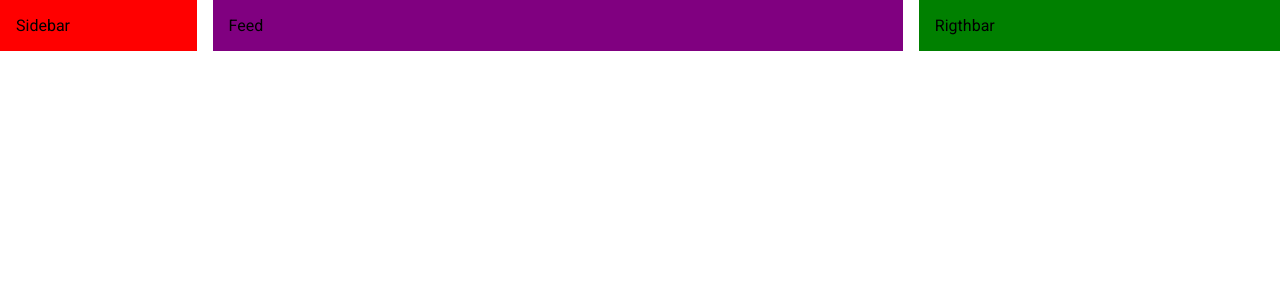
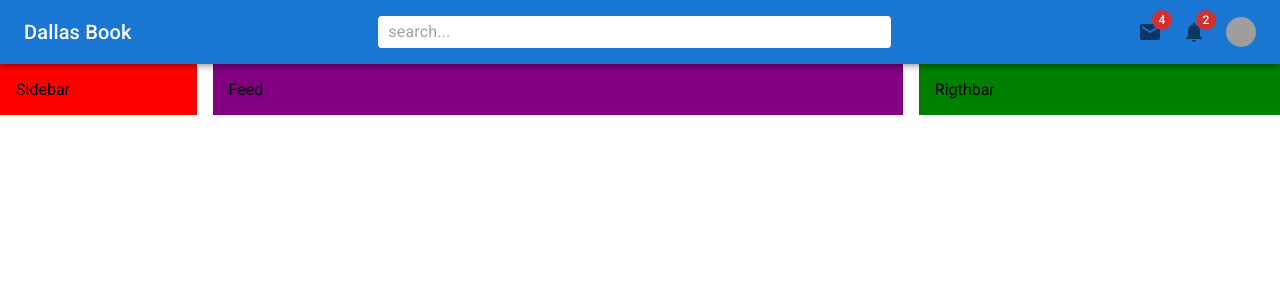
Before and after one commit to Decodedal/material-codealone-fbclone, a React (Create React App) app: page / in a window 1280 px wide. Shown: the top 300 px of the page. Built offline with nearby package versions, Linux system fonts and the light colour scheme; grey boxes are pictures that could not be loaded.

Commit message:
nav completed

```diff
--- a/src/App.js
+++ b/src/App.js
@@ -3,12 +3,13 @@
 import Sidebar from "./components/Sidebar";
 import { Box, Container } from "@mui/material";
 import { Stack } from "@mui/system";
+import Navbar from "./components/Navbar";
 
 function App() {
   return (
     <div className="App">
     <Box>
-      {/* navbar */}
+      <Navbar/>
       <Stack direction="row" spacing={2} justifyContent='space-between'>
         <Sidebar/>
         <Feed/>
--- a/src/components/Navbar.jsx
+++ b/src/components/Navbar.jsx
@@ -1,9 +1,87 @@
-import { Box } from '@mui/material'
-import React from 'react'
+
+import { AppBar, Toolbar, styled, Typography, Box, InputBase, Badge, Avatar, Menu, MenuItem } from '@mui/material'
+import React, { useState } from 'react'
+import BalanceIcon from '@mui/icons-material/Balance';
+import { display, padding } from '@mui/system';
+
+import MailIcon from '@mui/icons-material/Mail';
+import { Notifications } from '@mui/icons-material';
+
+const StyledToolbar = styled(Toolbar)({
+  display:"flex",
+  justifyContent:"space-between"
+})
+
+const Search = styled("div")(({ theme })=>({
+  backgroundColor:"white",
+  padding:'0 10px',
+  borderRadius:theme.shape.borderRadius,
+  width:"40%",
+}))
+
+const IconsBox = styled(Box)(({ theme })=>({
+  display:"none",
+  gap:"20px",
+  alignItems:"center",
+  [theme.breakpoints.up("sm")]:{
+    display:"flex"
+  }
+}))
+
+const UserBox = styled(Box)(({ theme })=>({
+  display:"flex",
+  gap:"20px",
+  alignItems:"center",
+  [theme.breakpoints.up("sm")]:{
+    display:"none"
+  }
+}))
 
 const Navbar = () => {
+  const[open, setOpen] = useState(false)
   return (
-    <Box bgcolor="purple">Navbar</Box>
+    <AppBar position='sticky'>
+      <StyledToolbar>
+      <Typography variant='h6'sx={{display:{xs:"none",sm:"block"}}}>Dallas Book</Typography>
+      <BalanceIcon sx={{display:{xs:"block",sm:"none"}}}/>
+      <Search> <InputBase placeholder='search...'/>  </Search>
+      <IconsBox>
+        <Badge badgeContent={4} color="error">
+          <MailIcon color="action"/>
+        </Badge>
+        <Badge badgeContent={2} color="error">
+          <Notifications color='action'/>
+        </Badge>
+        <Avatar sx={{width:30, height:30}} src='http://placekitten.com/300/300'
+        onClick={e=> setOpen(true) }
+        />
+      </IconsBox>
+      <UserBox>
+      <Avatar sx={{width:30, height:30}} src='http://placekitten.com/300/300'
+      onClick={e=> setOpen(true)}
+      />
+      <Typography variant='span'>John</Typography>
+      </UserBox>
+      </StyledToolbar>
+      <Menu
+        id="demo-positioned-menu"
+        aria-labelledby="demo-positioned-button"
+        open={open}
+        onClose={e=>setOpen(false)}
+        anchorOrigin={{
+          vertical: 'top',
+          horizontal: 'right',
+        }}
+        transformOrigin={{
+          vertical: 'top',
+          horizontal: 'right',
+        }}
+      >
+        <MenuItem>Profile</MenuItem>
+        <MenuItem>My account</MenuItem>
+        <MenuItem>Logout</MenuItem>
+      </Menu>
+    </AppBar>
   )
 }
 
```
